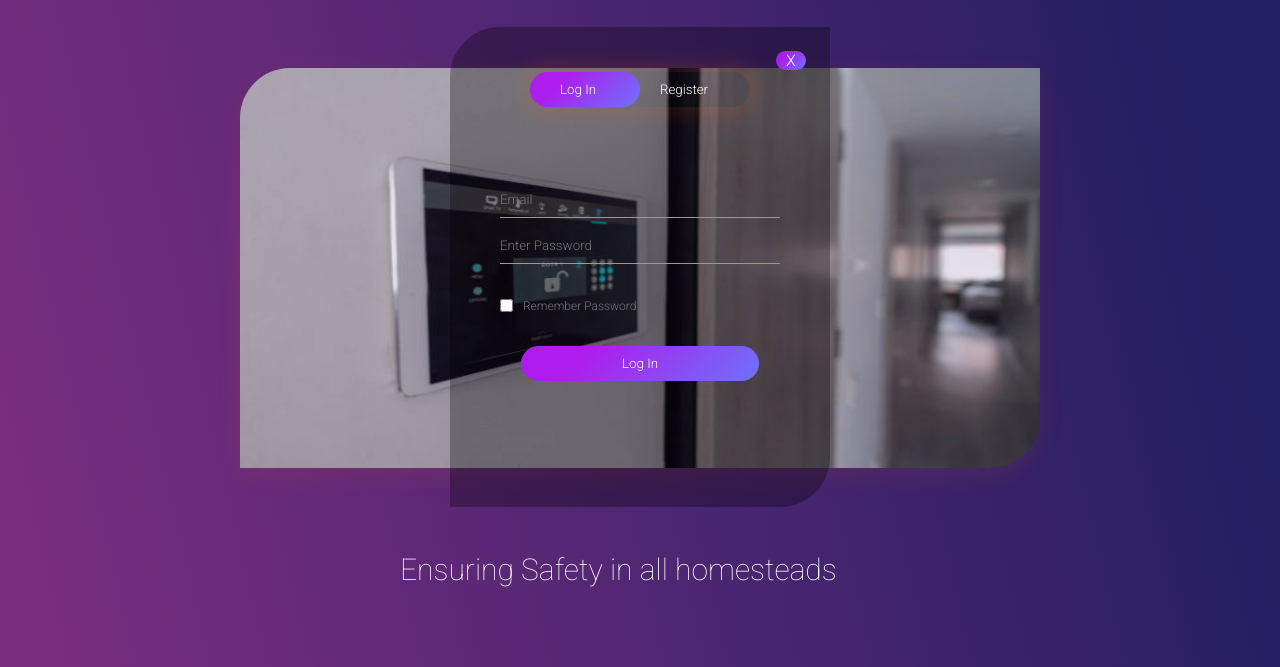
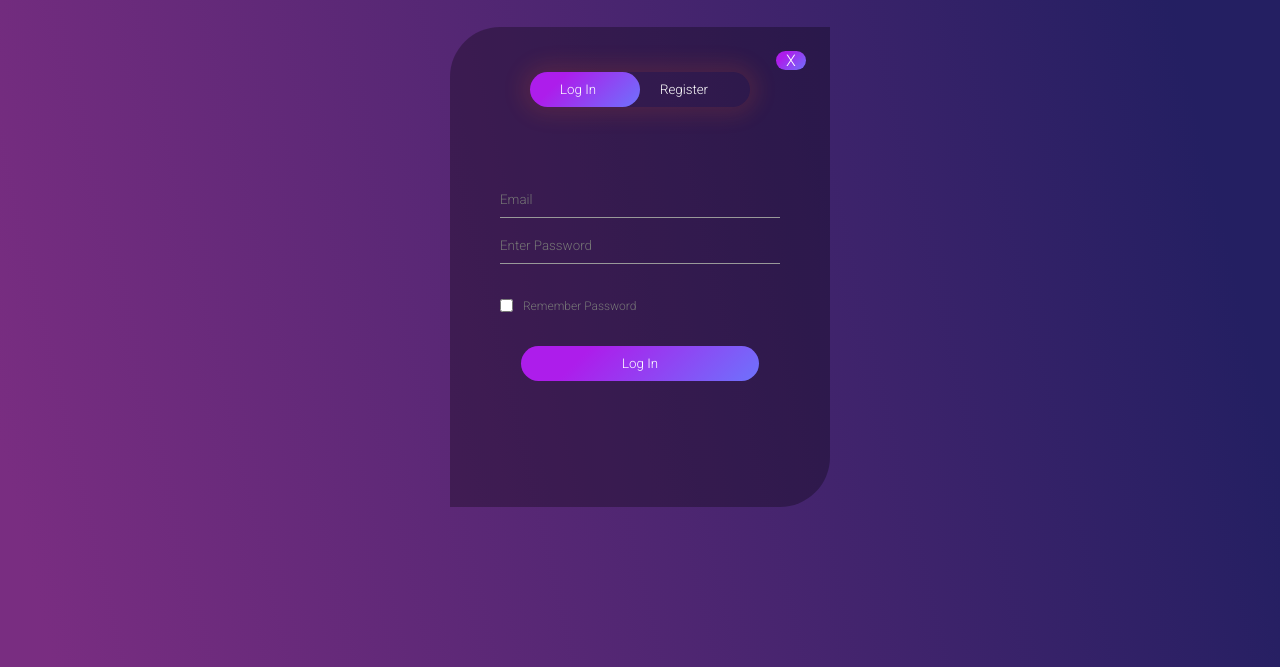
Before and after one commit to QueEnHeavEn21/Home-Security-System, a plain HTML site: page sign.html in a window 1280 px wide. Shown: the part 133-800 px from the top of the page. Drawn offline with Linux system fonts and the light colour scheme; a web font is replaced by a local one.

Commit message:
Update sign.html

```diff
--- a/sign.html
+++ b/sign.html
@@ -25,13 +25,7 @@
 
         </nav>
 
-<div class="Home">
 
-<div class="box">
-	<img width="800px" height="400px" src="col6.jpeg" class="img">
-</div>
-	<p class="p">Ensuring Safety in all homesteads</p>
-</div>
 
 
         <div id='login-form'class='login-page'>
```
